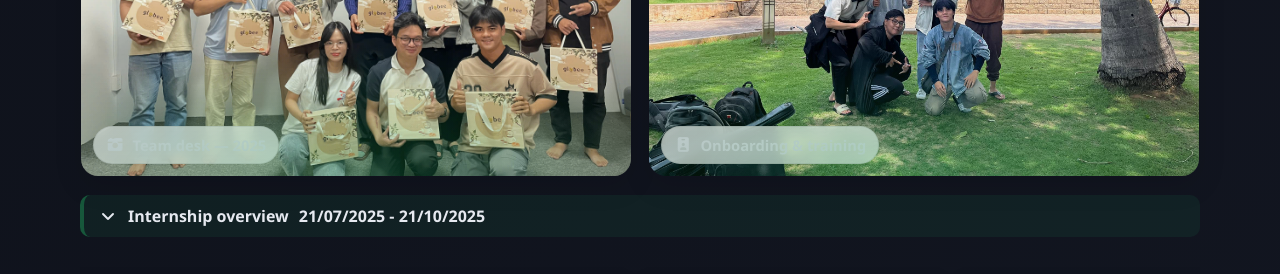
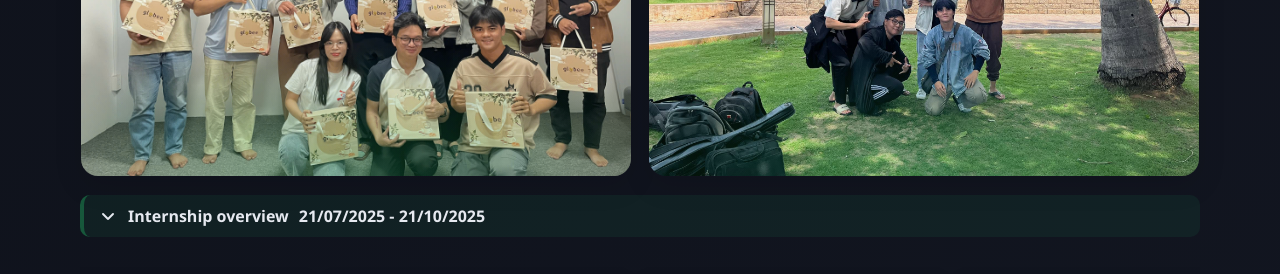
Before and after one commit to PhanVanDiej/Porfolio, a website: page index.html in a window 1280 px wide. Shown: the part 2578-2852 px from the top of the page. Drawn offline with Linux system fonts and the light colour scheme; animation ran at ten frames a second.

```diff
--- a/index.html
+++ b/index.html
@@ -3,11 +3,12 @@
 
 <head>
     <meta charset="utf-8" />
-    <title>Dai Phan Portfolio Website</title>
+    <title>DaiPhan</title>
     <meta name="viewport" content="width=device-width, initial-scale=1" />
     <!-- Font Awesome (bạn đang dùng 7.0.1; nếu icon không lên, thử 6.x free) -->
     <link rel="stylesheet" href="https://cdnjs.cloudflare.com/ajax/libs/font-awesome/7.0.1/css/all.min.css" />
     <link rel="stylesheet" href="style.css" />
+    <link rel="icon" href="asset/briefcase-solid-full.svg" type="image/svg+xml">
 </head>
 
 <body>
@@ -226,12 +227,10 @@
         <div class="exp-hero">
             <figure class="exp-photo">
                 <img src="asset/exp1.jpg" alt="At previous company — team desk" />
-                <figcaption><i class="fa-solid fa-camera-retro"></i> Team desk — 2025</figcaption>
             </figure>
 
             <figure class="exp-photo">
                 <img src="asset/exp2.jpg" alt="At previous company — onboarding & training" />
-                <figcaption><i class="fa-solid fa-id-badge"></i> Onboarding & training</figcaption>
             </figure>
         </div>
 
```
Also changed, not shown: asset/briefcase-solid-full.svg (added).
